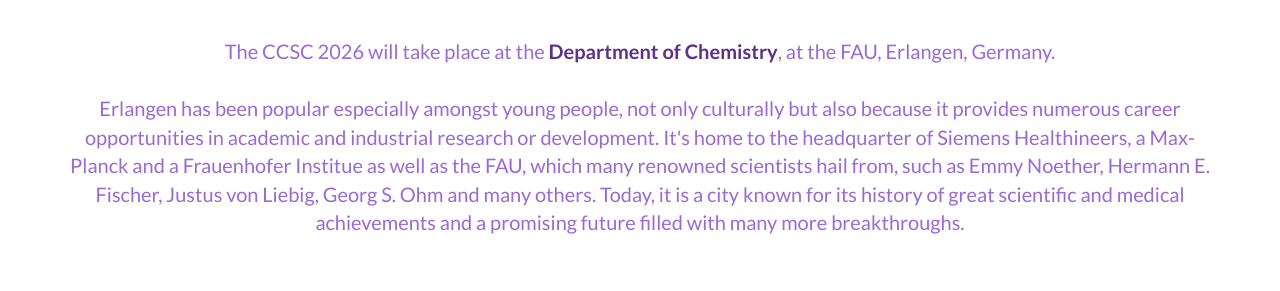
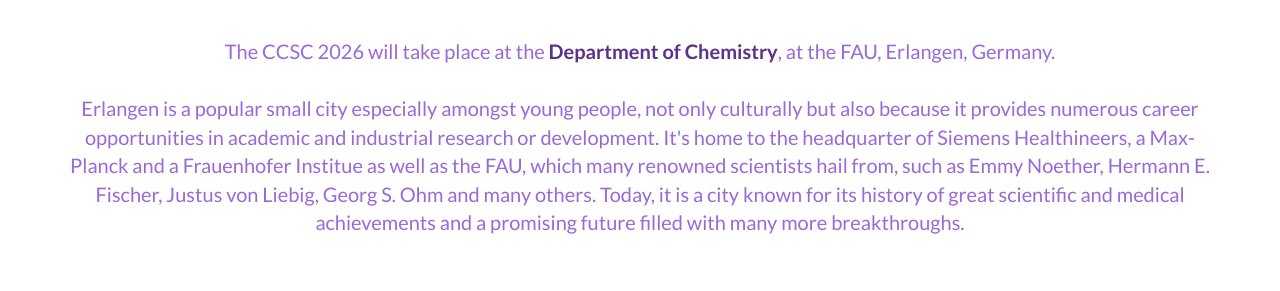
Before and after one commit to ccsc2026/ccsc2026.github.io, a Jekyll site: the page built from venue.html, in a window 1280 px wide and 900 px high. Shown: the part 294-585 px from the top of the window. Built offline with Jekyll 4.4.1, drawn with Linux system fonts in a browser that asks for light colours.

Commit message:
Update venue.html

```diff
--- a/venue.html
+++ b/venue.html
@@ -12,7 +12,7 @@ layout: page
         <p>
         The CCSC 2026 will take place at the <a href="https://www.chemistry.nat.fau.eu/" target="_blank"><b>Department of Chemistry</b></a>, at the FAU, Erlangen, Germany.
         <br><br>
-	Erlangen has been popular especially amongst young people, not only culturally but also because it provides numerous career opportunities in academic and industrial research or development.
+	Erlangen is a popular small city especially amongst young people, not only culturally but also because it provides numerous career opportunities in academic and industrial research or development.
 	It's home to the headquarter of Siemens Healthineers, a Max-Planck and a Frauenhofer Institue as well as the FAU, which many renowned scientists hail from, such as Emmy Noether, Hermann E. Fischer, Justus von Liebig, Georg S. Ohm and many others.
 	Today, it is a city known for its history of great scientific and medical achievements and a promising future filled with many more breakthroughs.
         </p>
```
